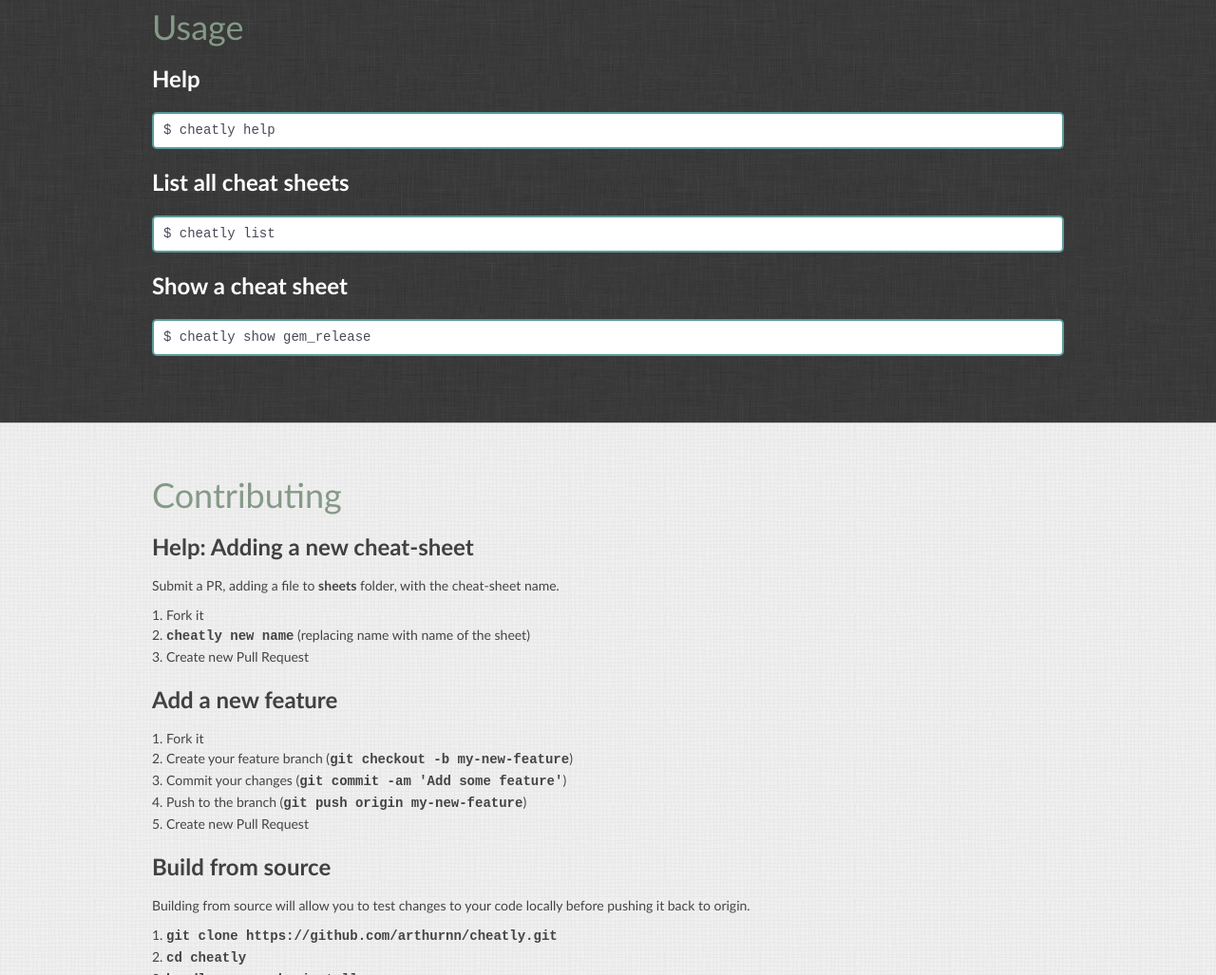
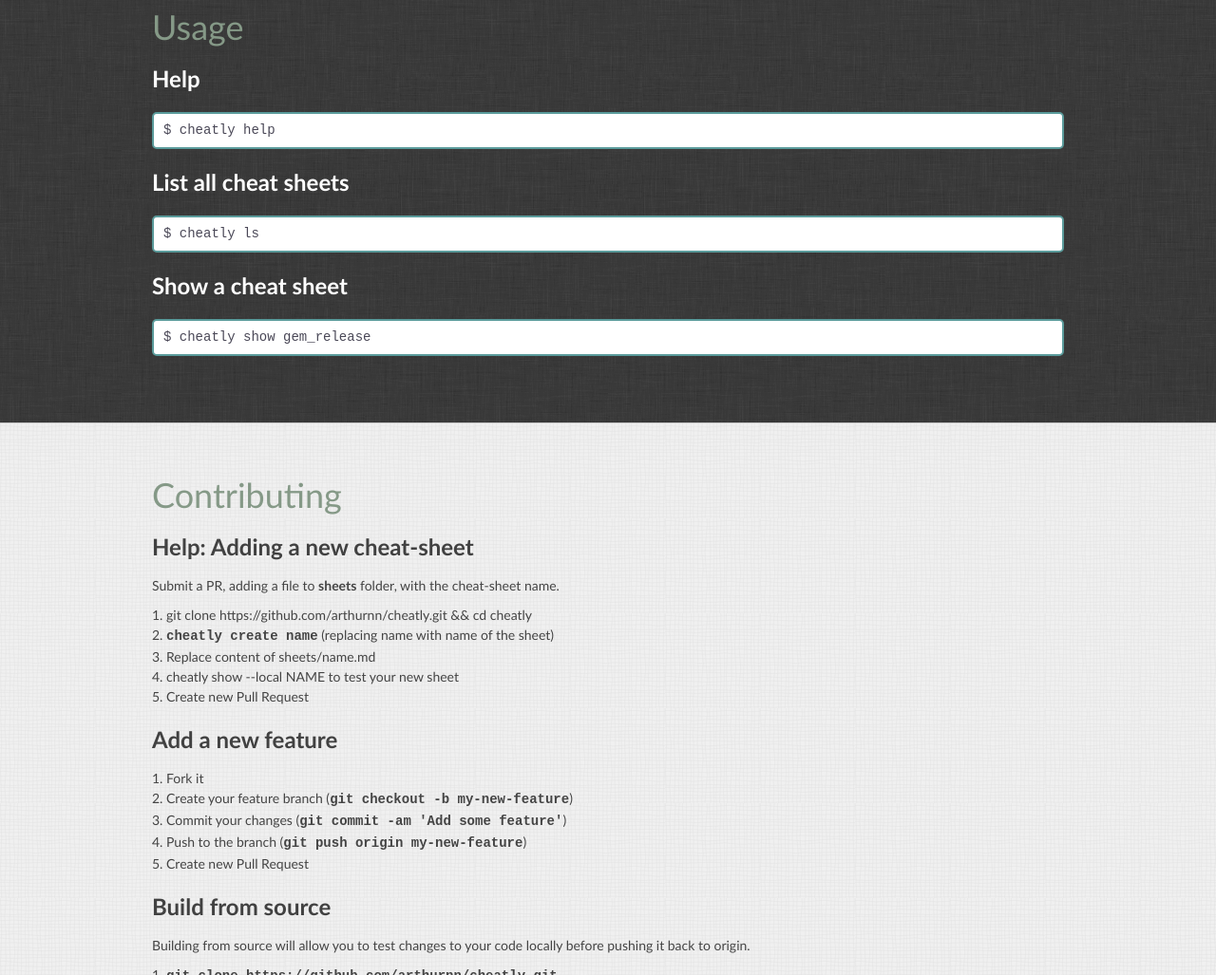
Before and after one commit to arthurnn/cheatly, a website: page index.html in a window 1280 px wide. Shown: the part 788-1815 px from the top of the page at 95% size. Drawn offline with Linux system fonts and the light colour scheme; files that its build step writes are made by us from their sources.

Commit message:
update gh-pages

```diff
--- a/index.html
+++ b/index.html
@@ -41,7 +41,7 @@
 				<h4>Help</h4>
 				<p><code>$ cheatly help</code></p>
 				<h4>List all cheat sheets</h4>
-				<p><code>$ cheatly list</code></p>
+				<p><code>$ cheatly ls</code></p>
 				<h4>Show a cheat sheet</h4>
 				<p><code>$ cheatly show gem_release</code></p>
 
@@ -53,8 +53,10 @@
 				<h4>Help: Adding a new cheat-sheet</h4>
 				<p>Submit a PR, adding a file to <strong>sheets</strong> folder, with the cheat-sheet name.</p>
 				<ol>
-					<li>Fork it</li>
-					<li><strong>cheatly new name</strong> (replacing name with name of the sheet)</li>
+    				        <li>git clone https://github.com/arthurnn/cheatly.git && cd cheatly</li>
+					<li><strong>cheatly create name</strong> (replacing name with name of the sheet)</li>
+					<li>Replace content of sheets/name.md</li>
+					<li>cheatly show --local NAME to test your new sheet</li>
 					<li>Create new Pull Request</li>
 				</ol>
 				<h4>Add a new feature</h4>
```
